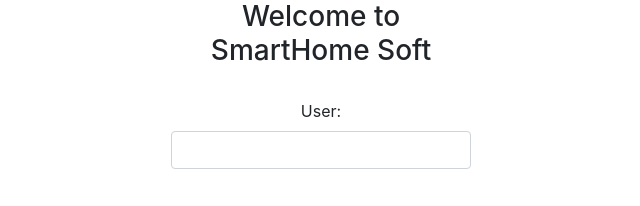
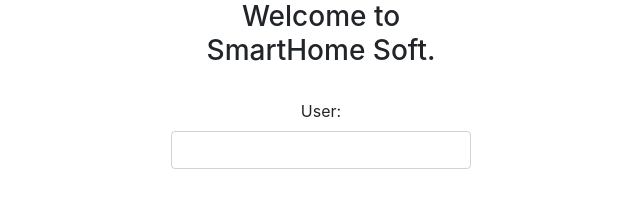
Before and after one commit to johnorrego/IngesoftProject, a plain HTML site: page index.html in a window 1280 px wide. Shown: the top 206 px of the page, 319-959 px from the left. Drawn offline with nearby package versions, Linux system fonts and the light colour scheme.

Commit message:
Se agrego un punto en el titulo

```diff
--- a/index.html
+++ b/index.html
@@ -15,7 +15,7 @@
         <div align="center" >
           <form style="width: 300">
                 <div class="form-group">
-                    <H3>Welcome to SmartHome Soft</H3>
+                    <H3>Welcome to SmartHome Soft.</H3>
                     <br/>
                     <label>User:</label>
                     <input type="text" id="usuario" class="form-control"/>
```
